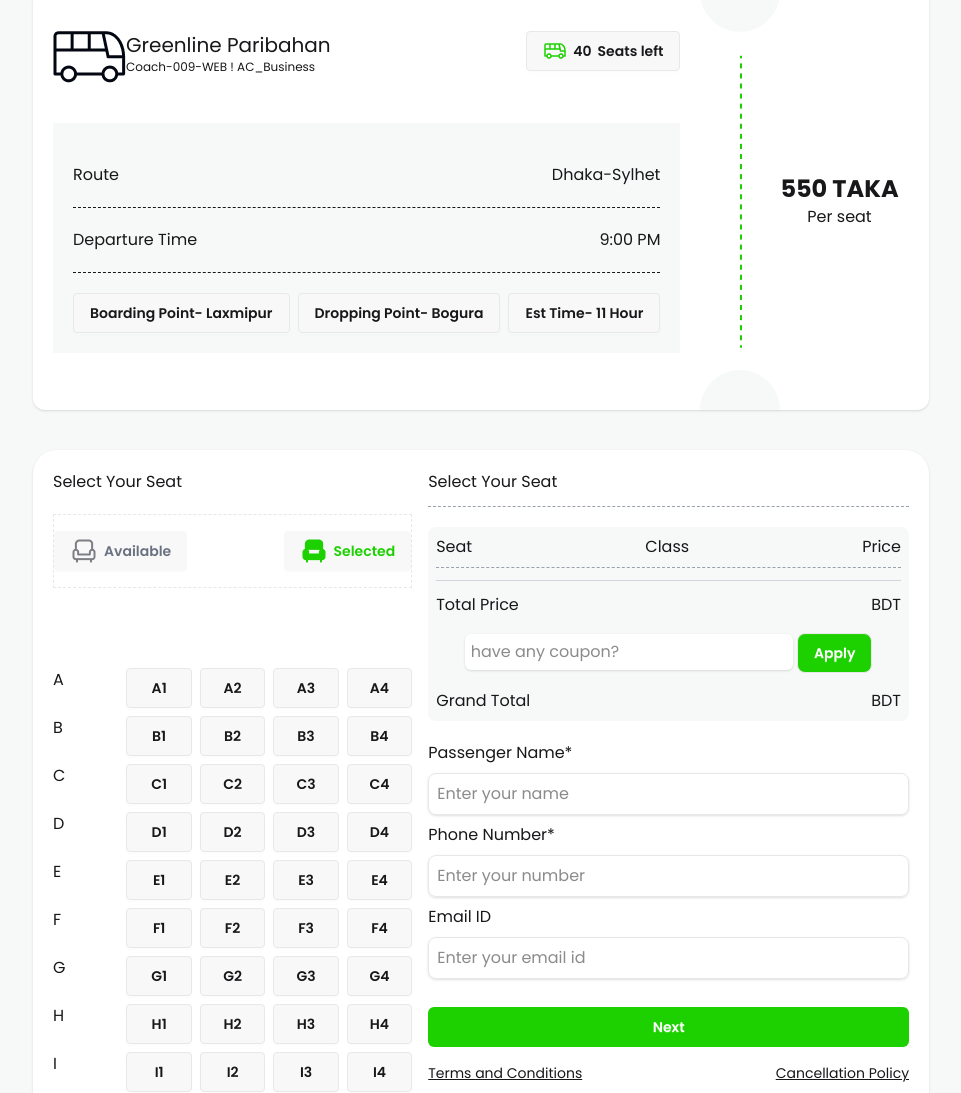
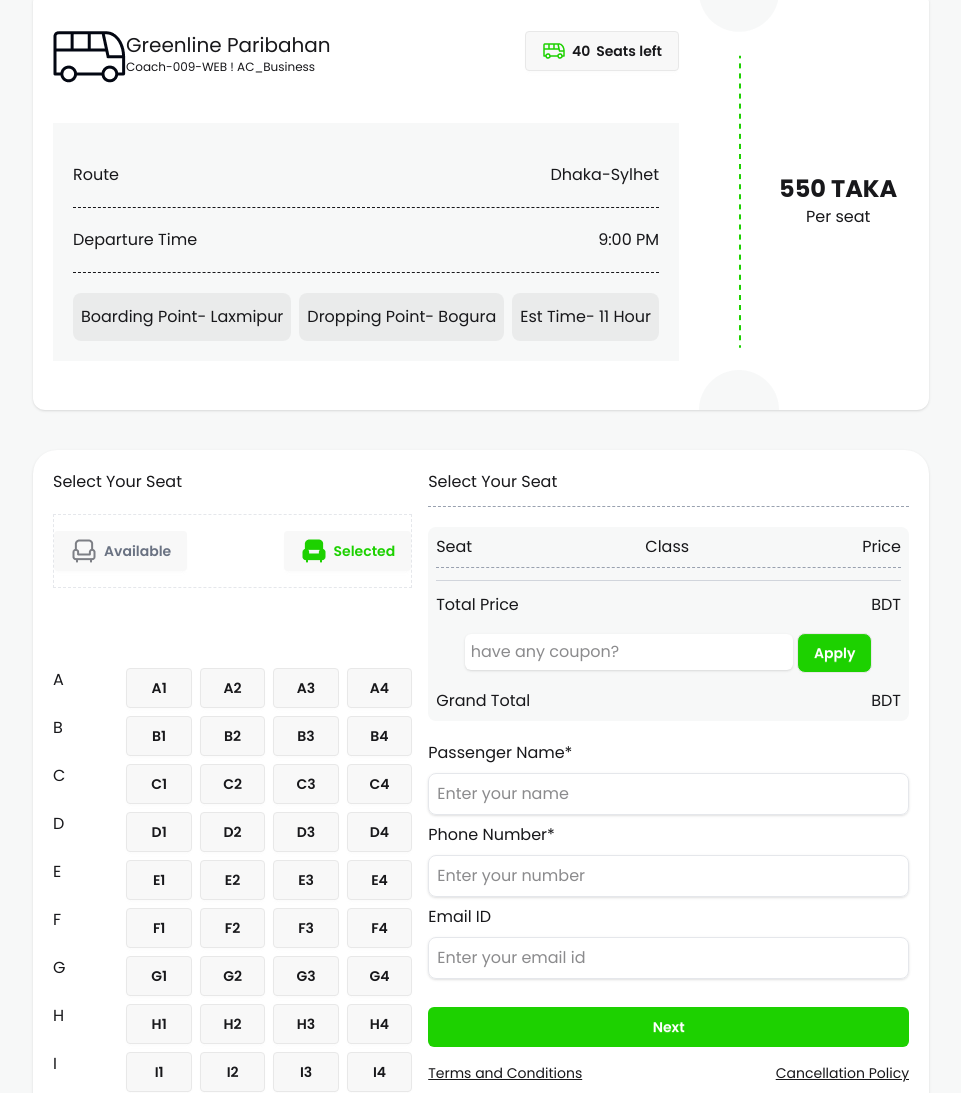
Before and after one commit to Ahamedsumon/Online-bus-ticket, a plain HTML site: page index.html in a window 1280 px wide. Shown: the part 1341-2434 px from the top of the page, without its empty margins (159-1120 px from the left). Drawn offline with nearby package versions, Linux system fonts and the light colour scheme.

Commit message:
fixed ticket section

```diff
--- a/index.html
+++ b/index.html
@@ -145,10 +145,10 @@
                   <p>Departure Time</p>
                   <p>9:00 PM</p>
                 </div>
-                <div class="flex shrink gap-2 mt-5">
-                  <p class="btn">Boarding Point- Laxmipur</p>
-                  <p class="btn">Dropping Point- Bogura</p>
-                  <p class="btn">Est Time- 11 Hour</p>
+                <div class="flex gap-2 mt-5 max-w-2xl">
+                  <p class="bg-[#0307120D] py-3 px-2 rounded-lg">Boarding Point- Laxmipur</p>
+                  <p class="bg-[#0307120D] py-3 px-2 rounded-lg">Dropping Point- Bogura</p>
+                  <p class="bg-[#0307120D] py-3 px-2 rounded-lg">Est Time- 11 Hour</p>
                 </div>
               </div>
             </div>
```
